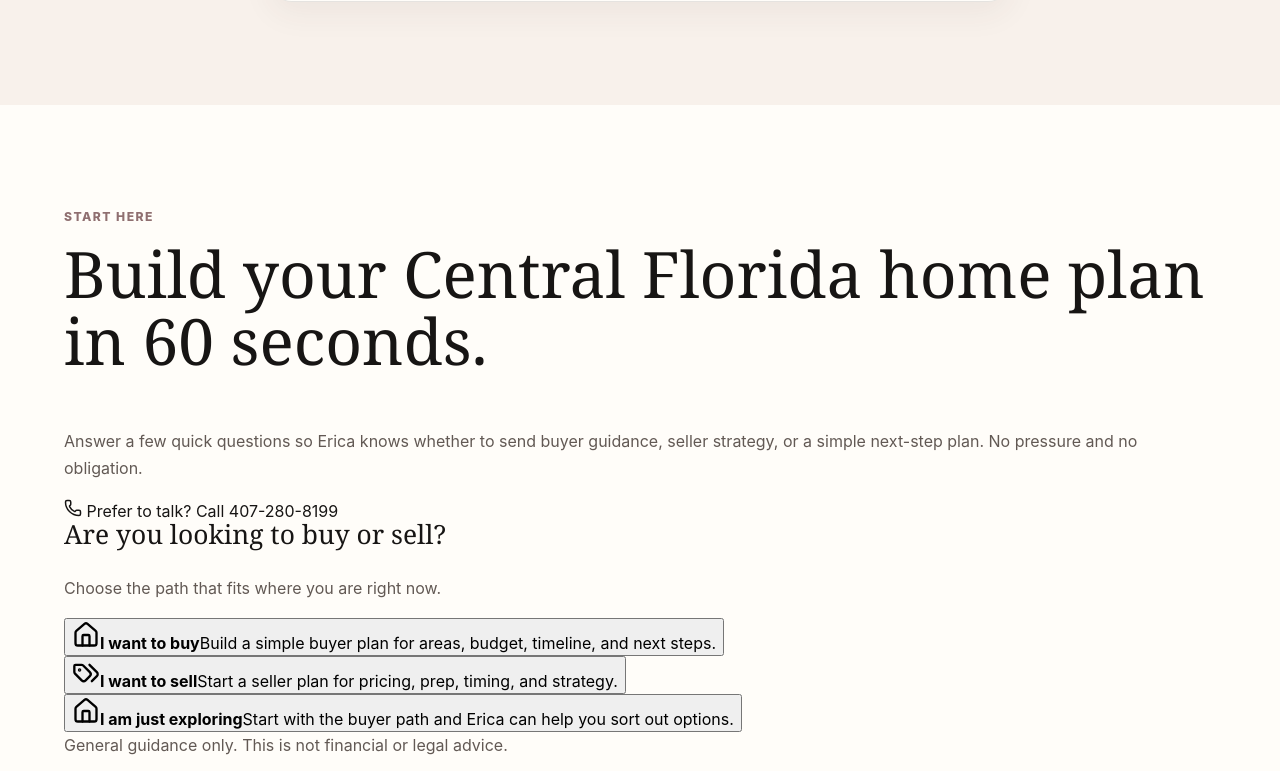
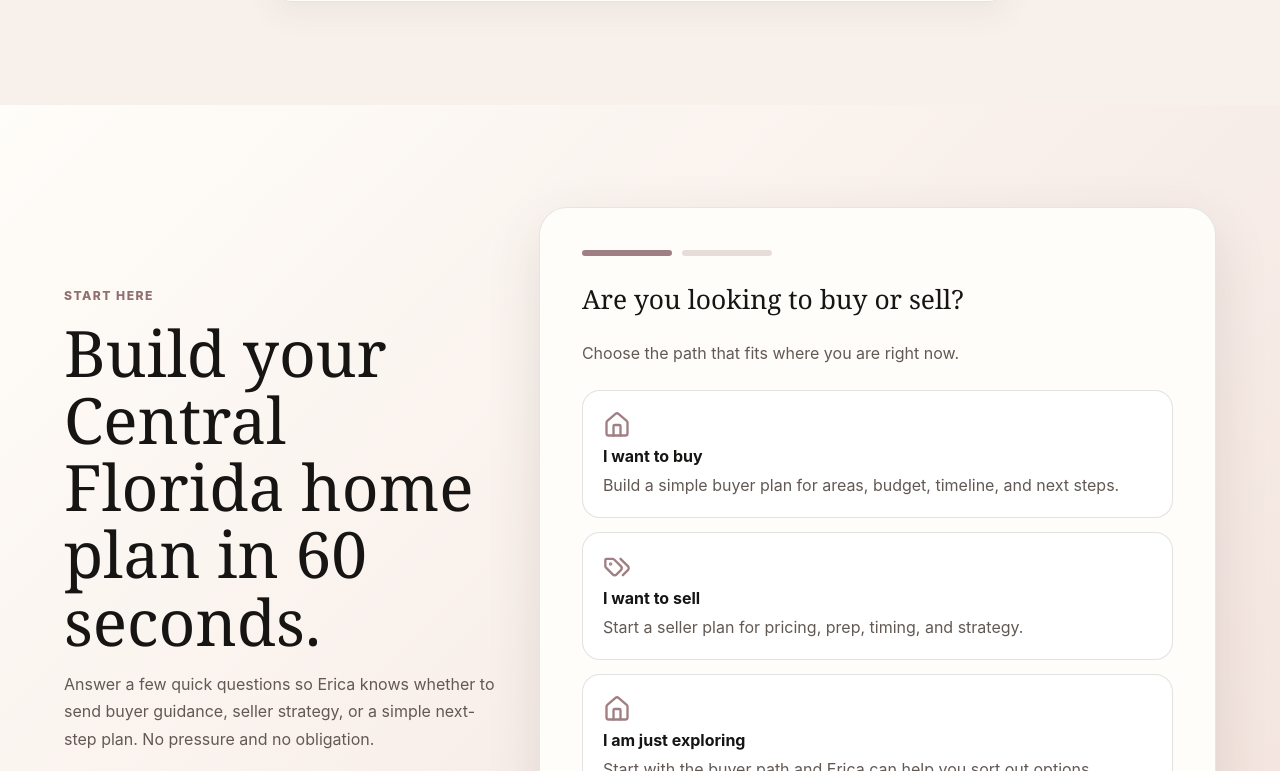
Before and after one commit to ericasinds/erica-sindlinger-realtor-web, a React (Vite) app: page / in a window 1280 px wide. Shown: the part 7949-8720 px from the top of the page. Built offline with nearby package versions, Linux system fonts and the light colour scheme.

Commit message:
Improve buyer and seller lead funnel

```diff
--- a/src/styles/parts/part3.css
+++ b/src/styles/parts/part3.css
@@ -21,6 +21,85 @@
   box-shadow: var(--shadow);
   padding: clamp(24px, 4vw, 40px);
 }
+.funnel-section { background: linear-gradient(135deg, #fffdf9 0%, #f2e2dc 100%); }
+.funnel-shell {
+  display: grid;
+  gap: clamp(24px, 4vw, 42px);
+  grid-template-columns: minmax(0, 0.78fr) minmax(320px, 1.22fr);
+}
+.funnel-intro {
+  align-self: center;
+  max-width: 500px;
+}
+.funnel-intro h2 { margin-bottom: 16px; }
+.funnel-call {
+  align-items: center;
+  background: var(--ink);
+  border-radius: 999px;
+  color: white;
+  display: inline-flex;
+  font-weight: 900;
+  gap: 8px;
+  margin-top: 14px;
+  padding: 13px 17px;
+}
+.funnel-card {
+  background: var(--paper);
+  border: 1px solid rgba(23, 21, 20, 0.1);
+  border-radius: 28px;
+  box-shadow: var(--shadow);
+  padding: clamp(24px, 4vw, 42px);
+}
+.progress-row {
+  display: grid;
+  gap: 10px;
+  grid-template-columns: repeat(6, 1fr);
+  margin-bottom: 30px;
+}
+.progress-row span {
+  background: #e7ddd8;
+  border-radius: 999px;
+  display: block;
+  height: 6px;
+}
+.progress-row span.active { background: var(--mauve); }
+.funnel-choice-grid { display: grid; gap: 14px; margin-top: 22px; }
+.funnel-choice {
+  background: #fff;
+  border: 1px solid rgba(23, 21, 20, 0.12);
+  border-radius: 18px;
+  color: var(--ink);
+  display: grid;
+  gap: 7px;
+  padding: 20px;
+  text-align: left;
+  transition: border 180ms ease, box-shadow 180ms ease, transform 180ms ease;
+}
+.funnel-choice:hover,
+.funnel-choice.selected {
+  border-color: var(--mauve);
+  box-shadow: 0 12px 30px rgba(95, 72, 67, 0.12);
+  transform: translateY(-2px);
+}
+.funnel-choice svg { color: var(--mauve); }
+.funnel-choice span { color: var(--muted); line-height: 1.5; }
+.back-button {
+  align-items: center;
+  background: transparent;
+  border: 0;
+  color: var(--muted);
+  display: inline-flex;
+  gap: 7px;
+  margin-top: 22px;
+  padding: 0;
+}
+.funnel-disclaimer {
+  border-top: 1px solid var(--line);
+  font-size: 0.82rem;
+  margin: 24px 0 0;
+  padding-top: 16px;
+}
+.success-card a { font-weight: 900; text-decoration: underline; }
 .form-grid { display: grid; gap: 16px; grid-template-columns: repeat(2, minmax(0, 1fr)); margin-top: 24px; }
 .compact-contact { margin-bottom: 22px; }
 .form-grid .full { grid-column: 1 / -1; }
```
